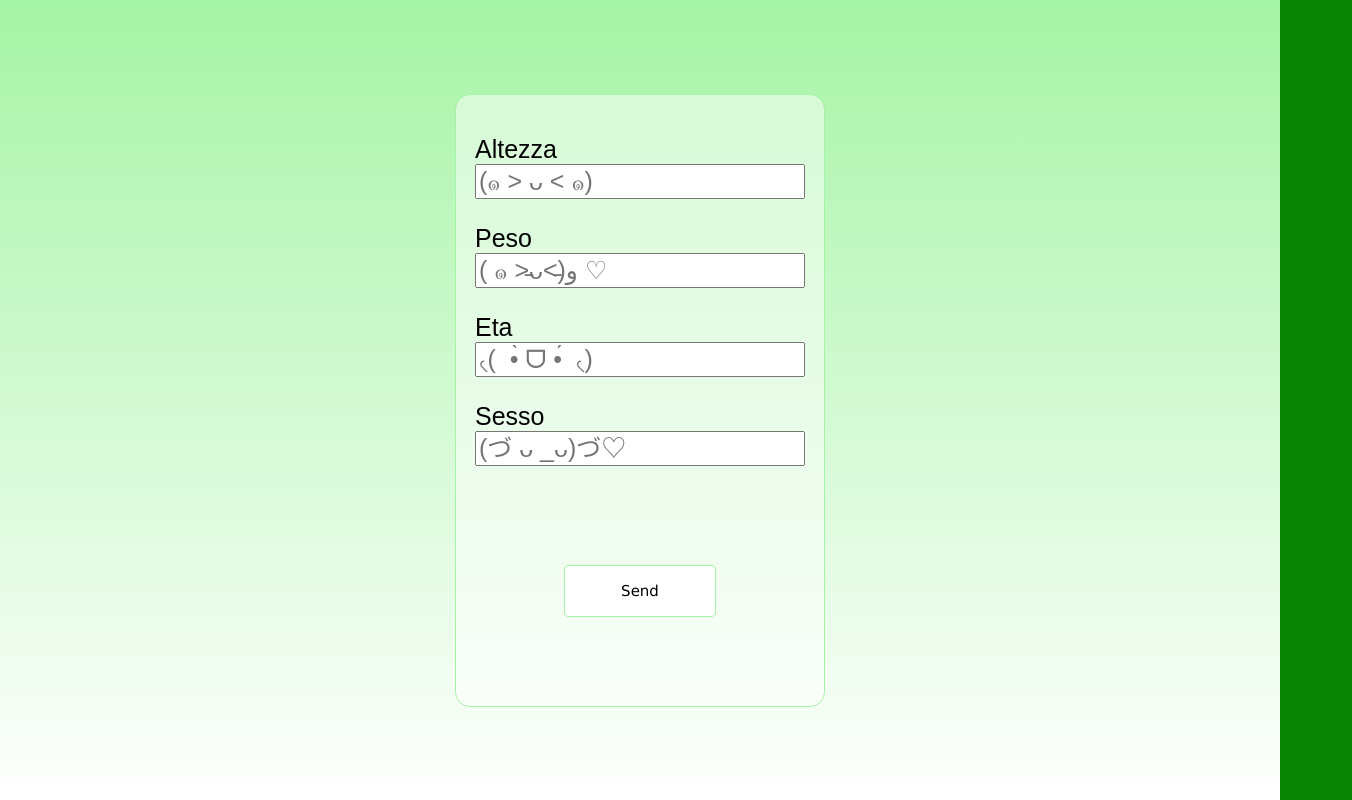
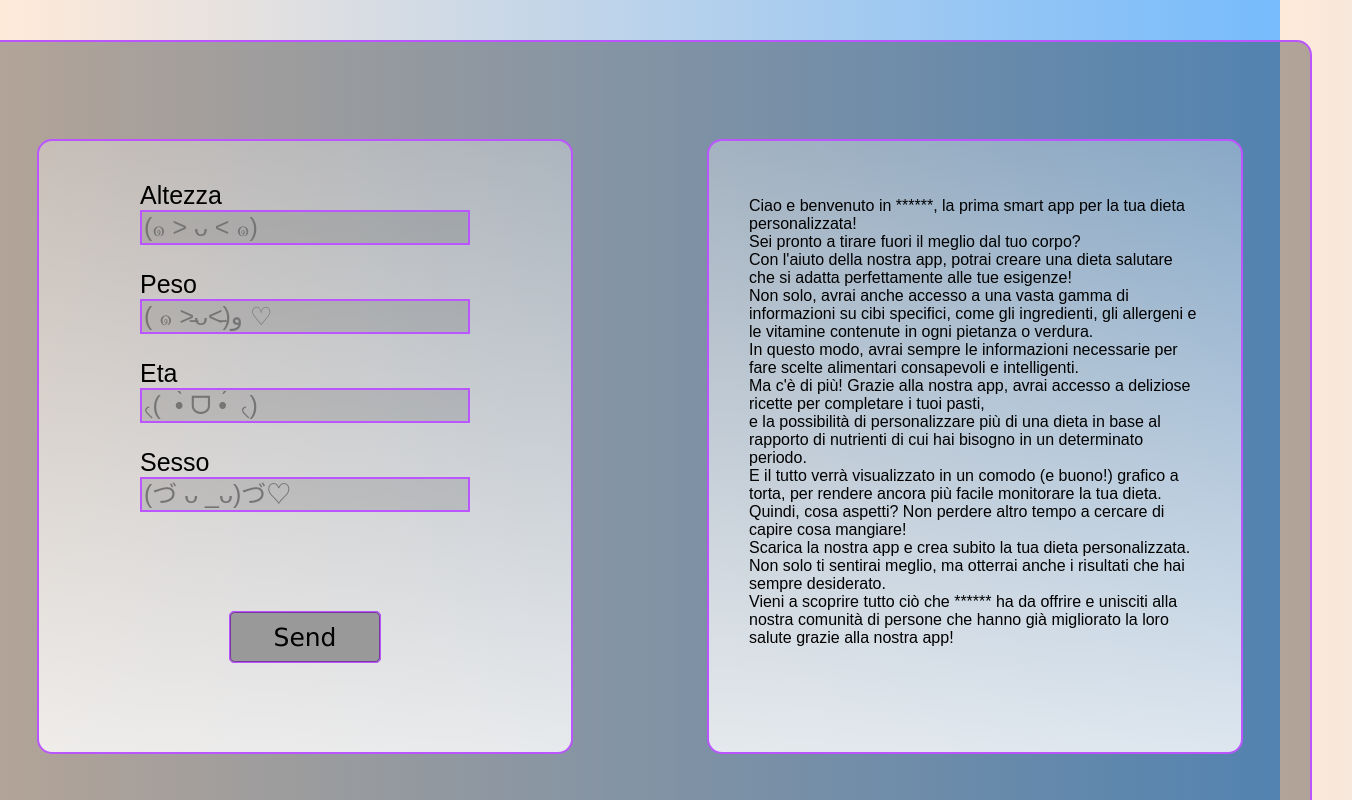
Before and after one commit to Pramsh/chatty, a React (Create React App) app: page / in a window 1280 px wide. Shown: the top 800 px of the page, 1352 px wide, since content can reach past the window. Built offline with nearby package versions, Linux system fonts and the light colour scheme.

Commit message:
design change

```diff
--- a/src/Components/CGPT/Cgpt.css
+++ b/src/Components/CGPT/Cgpt.css
@@ -1,16 +1,16 @@
 /*
-
-
-#root > div > div > form{
-
-}
 
 */
 
+/* #root{
+    width: fit-content;
+
+    dovremmo creare un app che prende in unput un immagine e la trasforma in vettoriale
+} */
+
+
 body{
-    height: 100vh;
-    width: 100vw;
-    background-image: linear-gradient(to top, rgb(255,255,255),rgb(165, 244, 165));
+    background-image: linear-gradient(to left, rgb(118, 187, 252), rgb(255, 234, 217));
     display: flex;
     align-items: center;
     justify-content: center;
@@ -27,9 +27,9 @@ button{
     border-radius: 5px;
     width: 150px;
     height: 50px;
-    border: 1px solid rgb(165, 244, 165);
+    border: 1px solid rgb(187, 85, 255);
     font-family:'Lucida Sans', 'Lucida Sans Regular', 'Lucida Grande', 'Lucida Sans Unicode', Geneva, Verdana, sans-serif;
-    font-size: 15px;
+    font-size: 25px;
     cursor: pointer;
     display: flex;
     align-items: center;
@@ -43,21 +43,21 @@ button{
 button::before, button::after{
     content: '';
     position: absolute;
-    background:rgb(255,255,255);
+    background:rgba(0,0,0,0.2);
     z-index: -1;
     transition: 0.5s;
-    border: 1px solid rgb(165, 244, 165)
+    border: 1px solid  rgb(187, 85, 255)
 }
 
 button:hover::before{
     width: 0px;
-    background:rgb(165, 244, 165);
+    background: rgb(187, 85, 255);
     border-radius: 5px;
 }
 
 button:hover::after{
     height: 0px;
-    background: rgb(165, 244, 165);
+    background:  rgb(187, 85, 255);
     border-radius: 5px;
 }
 
@@ -74,7 +74,7 @@ button::after{
 }
 
 button:hover{
-    background: rgb(165, 244, 165);
+    background:  rgb(187, 85, 255);
     border-radius: 5px;
     transition: 2s
 }
@@ -84,11 +84,17 @@ button:hover{
     padding :2.5rem;
     font-size: 25px;
     font-family: sans-serif;
-    background-color: rgba(255,255,255,0.5);
+    color: rgb(0, 0, 0);
+    background-image:linear-gradient(to top, rgba(255,255, 255, 0.8),rgba(255,255,255,0.3)) ;
     border-radius: 15px;
-    border: 1px solid rgb(165, 244, 165);
+    border: 2px solid rgb(187, 85, 255) ;
+    width: 450px;
+    flex: 1;
 
+}
 
+.kawaiiImg > p{
+    font-size: 16px;
 }
 
 .inputs{
@@ -101,9 +107,22 @@ button:hover{
 
 input{
     font-size: 25px;
+    border: 2px solid rgb(187, 85, 255);
+    background-color:rgba(0, 0, 0, 0.12);
+    color: rgb(165, 244, 165);
 }
 .view{
     display: flex;
-    background-color: white;
-    padding:20px
+    flex-wrap: wrap;
+    background-color: rgba(0, 0, 0, 0.3);
+    padding-top:30px;
+    padding-bottom:30px;
+    border: 2px solid rgb(187, 85, 255) ;
+    border-radius:15px;
+    margin:2.5rem;
+    width: 1340px;
 }
+
+.layout , #root , form{
+    display: flex;
+}
--- a/src/Components/CGPT/Cgpt.jsx
+++ b/src/Components/CGPT/Cgpt.jsx
@@ -43,8 +43,8 @@ const handleSetChatGPTanswer = (answer) => {
                 <div class="container">
                     <Answer chatGPTanswer={answerChatGPT.res} setChatGptAnswer={handleSetChatGPTanswer}></Answer>
                 </div>
-            :   <form onSubmit={handleSubmit}>
-{/*                 <div class="view"> */}
+                    :   <form onSubmit={handleSubmit}>
+                <div class="view">
                         <div class = "container">
                             <div class = "inputs">
                                 <div class="flexEl" key={inputs[0]}>
@@ -60,8 +60,18 @@ const handleSetChatGPTanswer = (answer) => {
                             <   button id="subBtn" type="submit">Send</button>
                             </div>
                         </div>
-{/*                             <div class="kawaiiImg">A</div>     */}
-                {/* </div> */}
+                    <div class="kawaiiImg">
+                        <p>
+                        Ciao e benvenuto in ******, la prima smart app per la tua dieta personalizzata!<br></br>
+
+Sei pronto a tirare fuori il meglio dal tuo corpo? <br></br>Con l'aiuto della nostra app, potrai creare una dieta salutare che si adatta perfettamente alle tue esigenze!<br></br> Non solo, avrai anche accesso a una vasta gamma di informazioni su cibi specifici, come gli ingredienti, gli allergeni e le vitamine contenute in ogni pietanza o verdura.<br></br> In questo modo, avrai sempre le informazioni necessarie per fare scelte alimentari consapevoli e intelligenti.<br></br>
+
+Ma c'è di più! Grazie alla nostra app, avrai accesso a deliziose ricette per completare i tuoi pasti,<br></br> e la possibilità di personalizzare più di una dieta in base al rapporto di nutrienti di cui hai bisogno in un determinato periodo. <br></br>E il tutto verrà visualizzato in un comodo (e buono!) grafico a torta, per rendere ancora più facile monitorare la tua dieta.<br></br>
+
+Quindi, cosa aspetti? Non perdere altro tempo a cercare di capire cosa mangiare!<br></br> Scarica la nostra app e crea subito la tua dieta personalizzata. <br></br>Non solo ti sentirai meglio, ma otterrai anche i risultati che hai sempre desiderato.<br></br> Vieni a scoprire tutto ciò che ****** ha da offrire e unisciti alla nostra comunità di persone che hanno già migliorato la loro salute grazie alla nostra app!
+                        </p>
+                    </div>
+                </div>
             </form>
             }
         </div>
```
